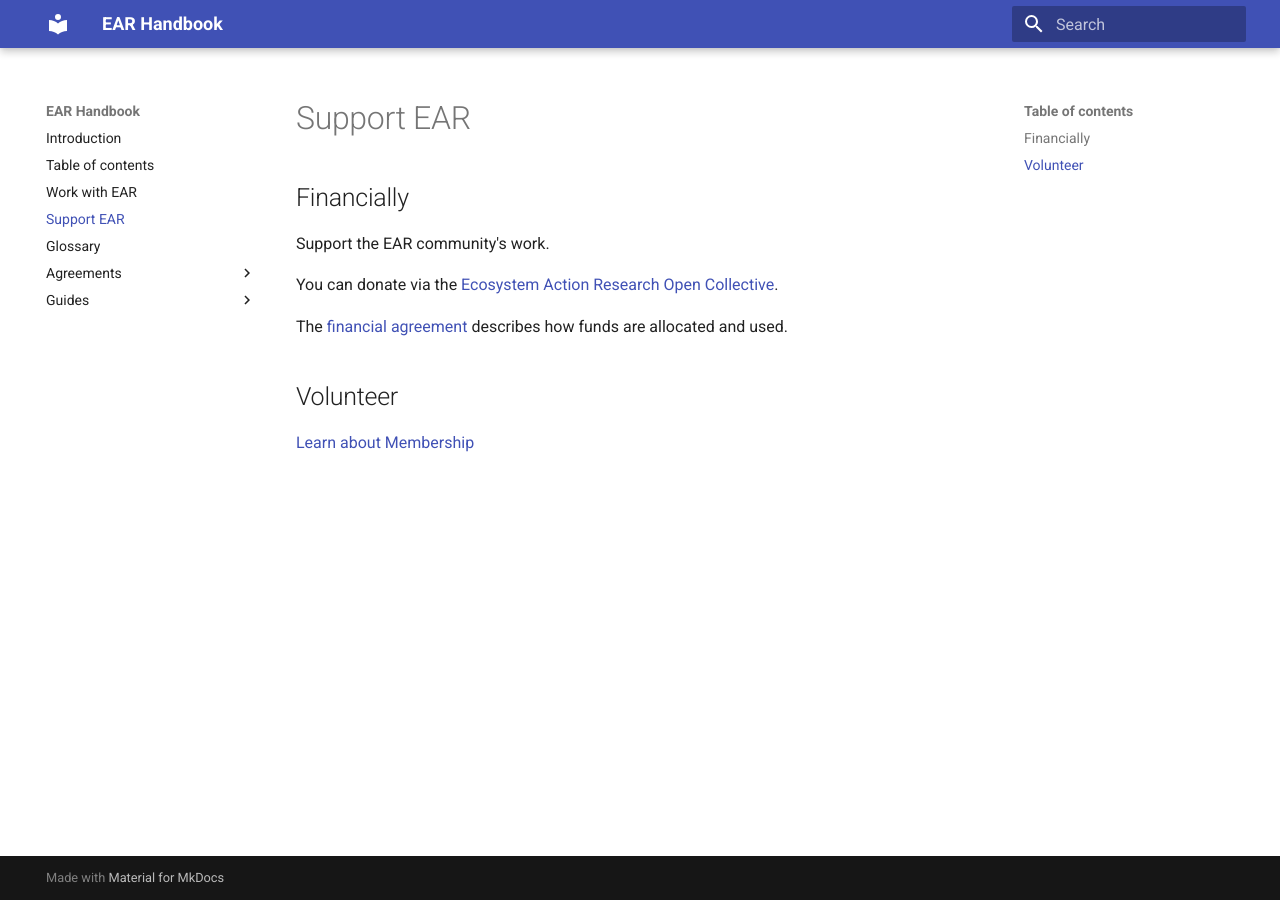
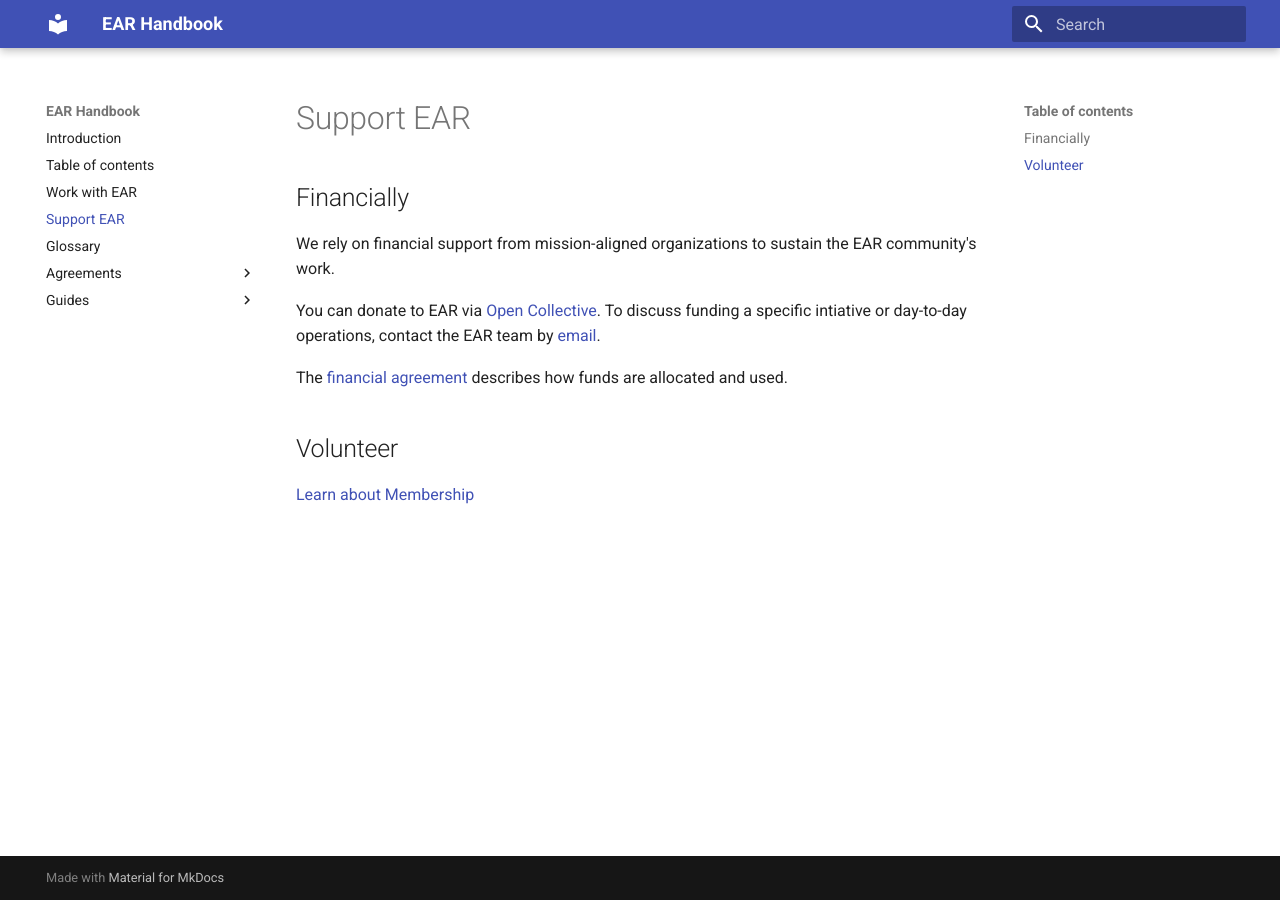
Before and after one commit to EcosystemActionResearch/Handbook, an MkDocs documentation site: the page built from docs/support-ear.md, in a window 1280 px wide. Built offline with MkDocs 1.6.1 and Material for MkDocs 9.7.7, drawn with Linux system fonts in a browser that asks for light colours.

Commit message:
Add links to support guide
Signed-off-by: Christian Alden Jacobs <christian@jacobs.io>

```diff
--- a/docs/support-ear.md
+++ b/docs/support-ear.md
@@ -37,9 +37,9 @@ Suggested inspiration: [https://handbook.enspiral.com/money/contributing-money.h
 
 ## Financially
 
-Support the EAR community's work.
+We rely on financial support from mission-aligned organizations to sustain the EAR community's work.
 
-You can donate via the [Ecosystem Action Research Open Collective]().
+You can donate to EAR via [Open Collective](https://opencollective.com/ecosystemaction). To discuss funding a specific intiative or day-to-day operations, contact the EAR team by [email](mailto:ecosystemaction@proton.me).
 
 The [financial agreement](agreements/financial.md) describes how funds are allocated and used.
 
```
